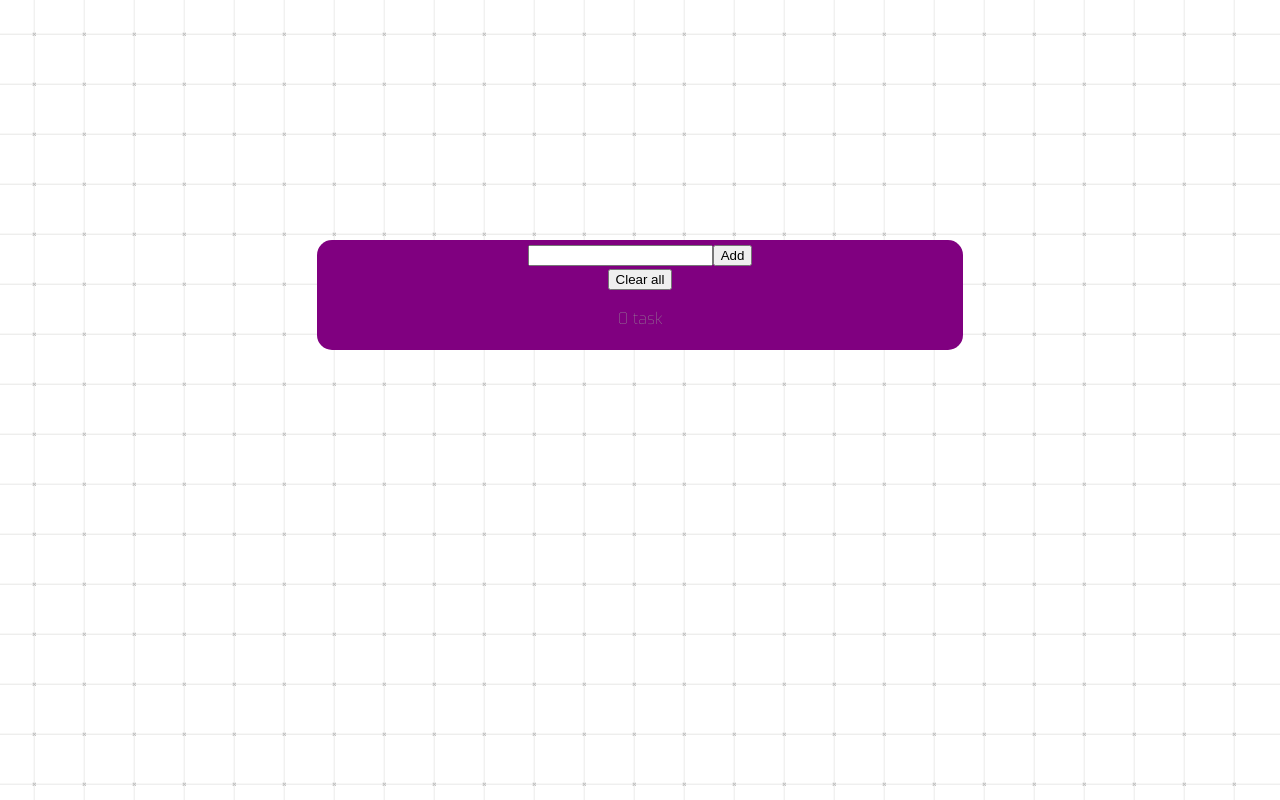
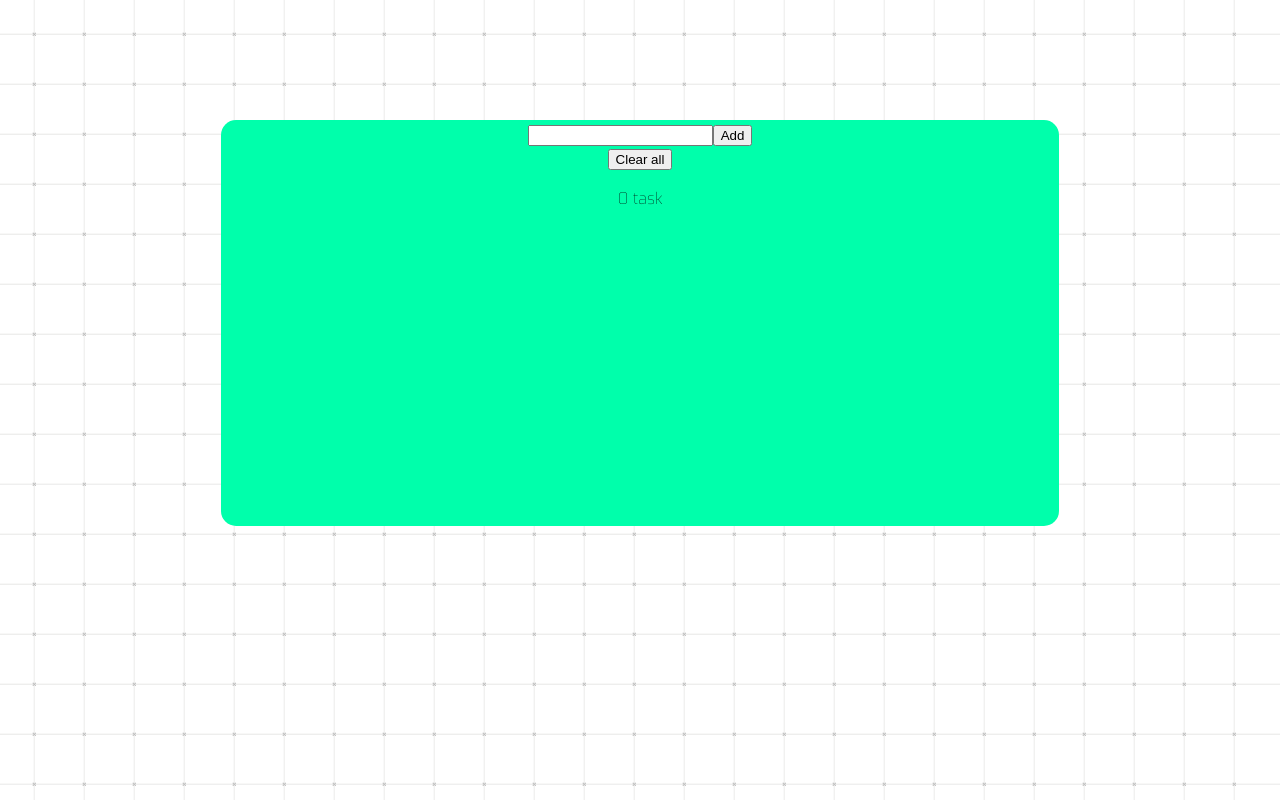
Before and after one commit to mariago6/todolist, a React (Create React App) app: page / in a window 1280 px wide. Built offline with nearby package versions, Linux system fonts and the light colour scheme.

Commit message:
maquetacion card

```diff
--- a/src/App.styled.js
+++ b/src/App.styled.js
@@ -9,11 +9,13 @@ export const Card = styled.div`
   border: solid;
   border-color: transparent;
   border-radius: 15px;
-  background-color: purple;
-  width: 50%;
+  background-color: #00FFAB;
+  color: black;
+  width: 65%;
   height: auto;
+  min-height: 400px;
   position:absolute;
-  top:30%;
+  top:15%;
 `
 export const ClearButton = styled.button`
 
--- a/src/components/ItemList/ItemList.styled.js
+++ b/src/components/ItemList/ItemList.styled.js
@@ -3,7 +3,6 @@ import styled from "styled-components";
 export const ItemRow = styled.div`
   display: flex;
   justify-content: center;
-
 `
 
 export const ItemLabel = styled.label`
```
